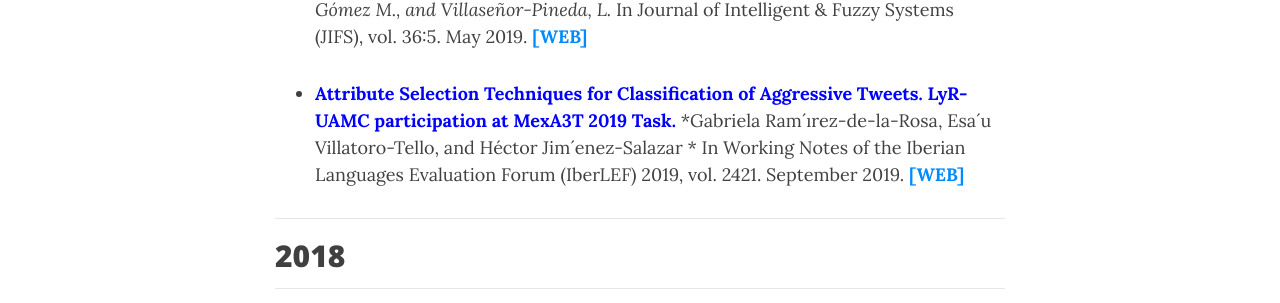
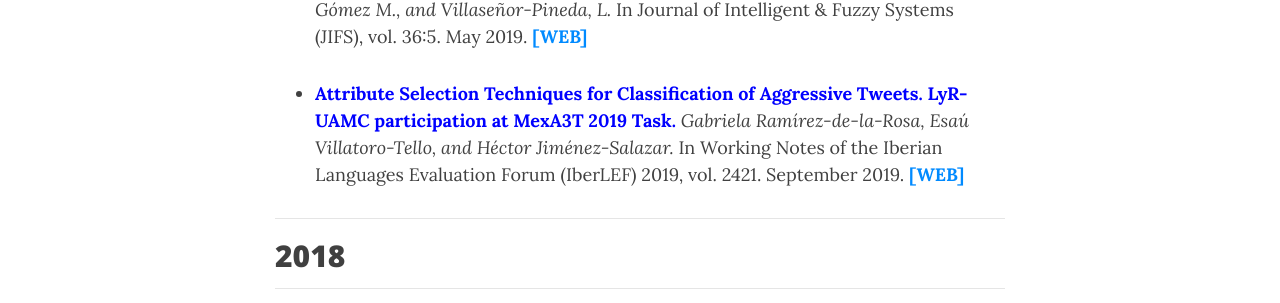
Before and after one commit to oravar333/oravar333.github.io, a Jekyll site: the page built from publications.md, in a window 1280 px wide and 900 px high, scrolled down 6271 px. Shown: the part 151-454 px from the top of the window. Built offline with Jekyll 4.4.1, drawn with Linux system fonts in a browser that asks for light colours; nearby versions of some CDN libraries.

Commit message:
Update publications.md

```diff
--- a/publications.md
+++ b/publications.md
@@ -111,7 +111,7 @@ This page is being updated. Please, in the meantime, check my full publications
 
 * <span style="color:blue">**A Comparative Analysis of Distributional Term Representations for Author Profiling in Social Media.**</span> *Álvarez-Carmona, M. Á., Villatoro-Tello, E., Montes-y-Gómez M., and Villaseñor-Pineda, L.* In Journal of Intelligent & Fuzzy Systems (JIFS), vol. 36:5. May 2019. [**[WEB]**](https://content.iospress.com/articles/journal-of-intelligent-and-fuzzy-systems/ifs179033)
 
-* <span style="color:blue">**Attribute Selection Techniques for Classification of Aggressive Tweets. LyR-UAMC participation at MexA3T 2019 Task.**</span> *Gabriela Ram´ırez-de-la-Rosa, Esa´u Villatoro-Tello, and Héctor Jim´enez-Salazar * In Working Notes of the Iberian Languages Evaluation Forum (IberLEF) 2019, vol. 2421. September 2019. [**[WEB]**](http://ceur-ws.org/Vol-2421/MEX-A3T_paper_4.pdf)
+* <span style="color:blue">**Attribute Selection Techniques for Classification of Aggressive Tweets. LyR-UAMC participation at MexA3T 2019 Task.**</span> *Gabriela Ramírez-de-la-Rosa, Esaú Villatoro-Tello, and Héctor Jiménez-Salazar.* In Working Notes of the Iberian Languages Evaluation Forum (IberLEF) 2019, vol. 2421. September 2019. [**[WEB]**](http://ceur-ws.org/Vol-2421/MEX-A3T_paper_4.pdf)
 
 ---
 
```
